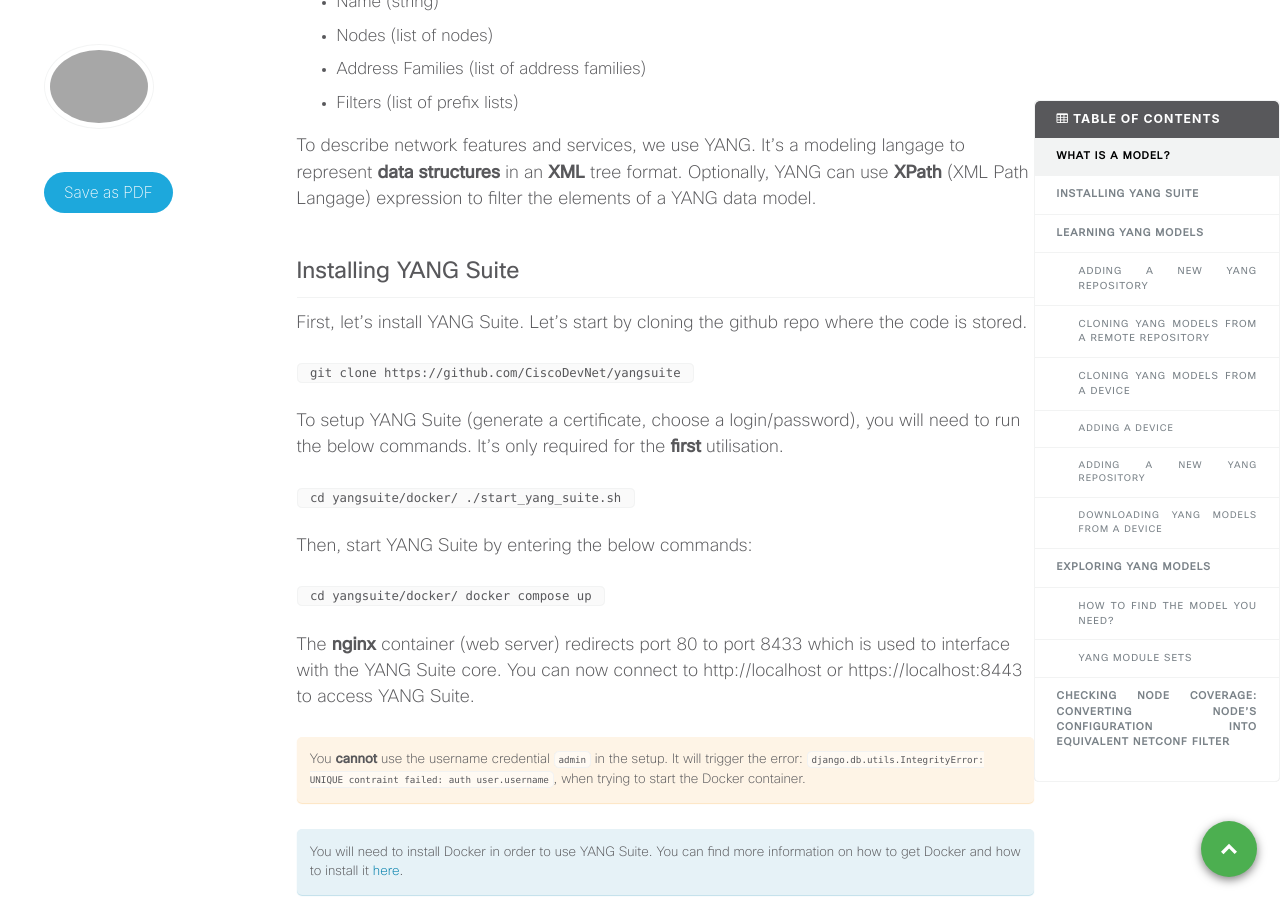
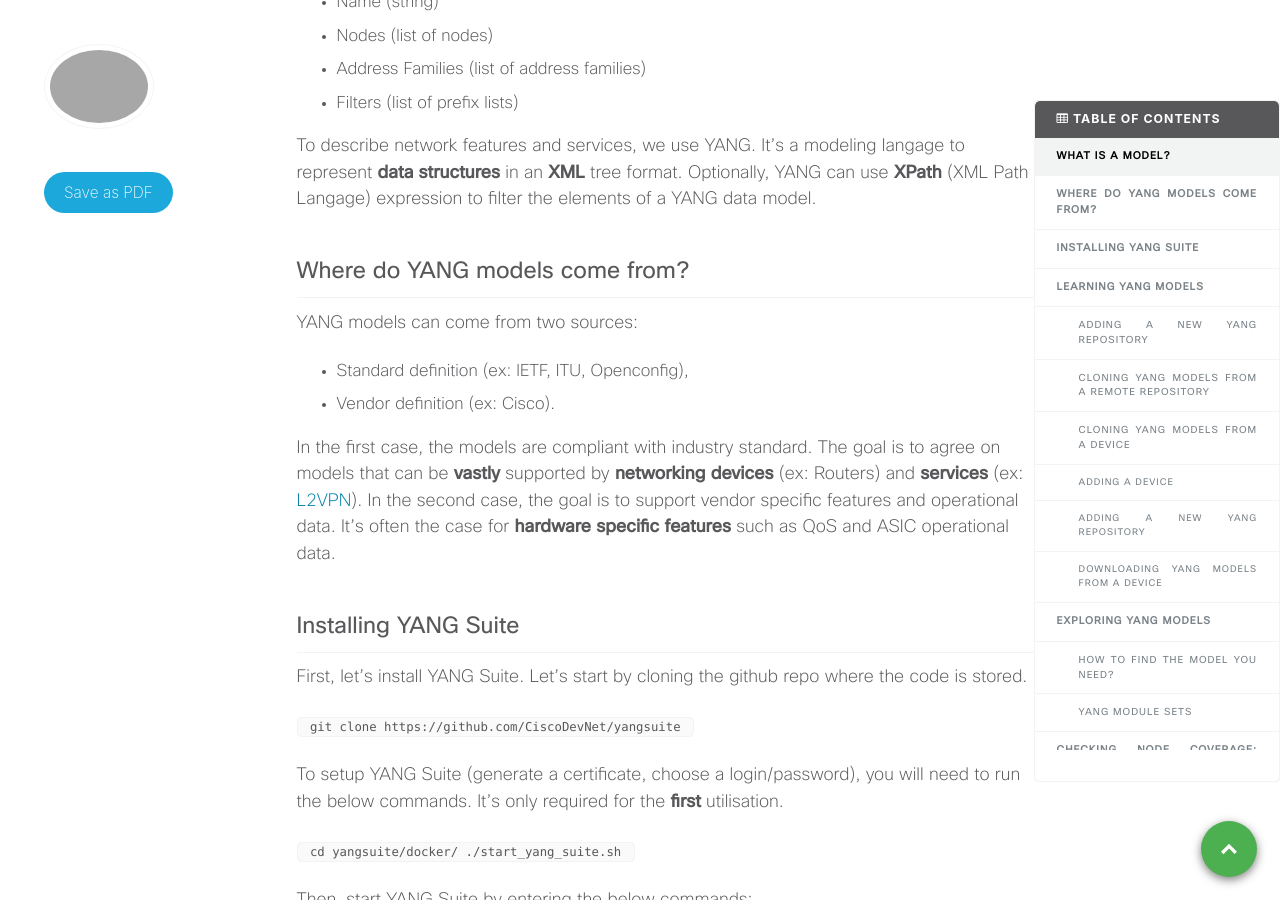
Before and after one commit to xrdocs/programmability, a Jekyll site: the page built from _tutorials/do-you-speak-yang.md, in a window 1280 px wide and 900 px high, scrolled down 1421 px. Built offline with Jekyll 4.4.1, drawn with Linux system fonts in a browser that asks for light colours; comment, search, counter and statistics services are not loaded.

Commit message:
where models come from

```diff
--- a/_tutorials/do-you-speak-yang.md
+++ b/_tutorials/do-you-speak-yang.md
@@ -50,6 +50,15 @@ And it could also define a networking service configured on many nodes, such as
 - Filters (list of prefix lists)
 
 To describe network features and services, we use YANG. It's a modeling langage to represent **data structures** in an **XML** tree format. Optionally, YANG can use **XPath** (XML Path Langage) expression to filter the elements of a YANG data model.
+
+# Where do YANG models come from?
+
+YANG models can come from two sources:
+- Standard definition (ex: IETF, ITU, Openconfig),
+- Vendor definition (ex: Cisco).
+
+In the first case, the models are compliant with industry standard. The goal is to agree on models that can be **vastly** supported by **networking devices** (ex: Routers) and **services** (ex: [L2VPN](https://datatracker.ietf.org/doc/html/draft-ietf-bess-l2vpn-yang)).
+In the second case, the goal is to support vendor specific features and operational data. It's often the case for **hardware specific features** such as QoS and ASIC operational data.
 
 # Installing YANG Suite
 
```
